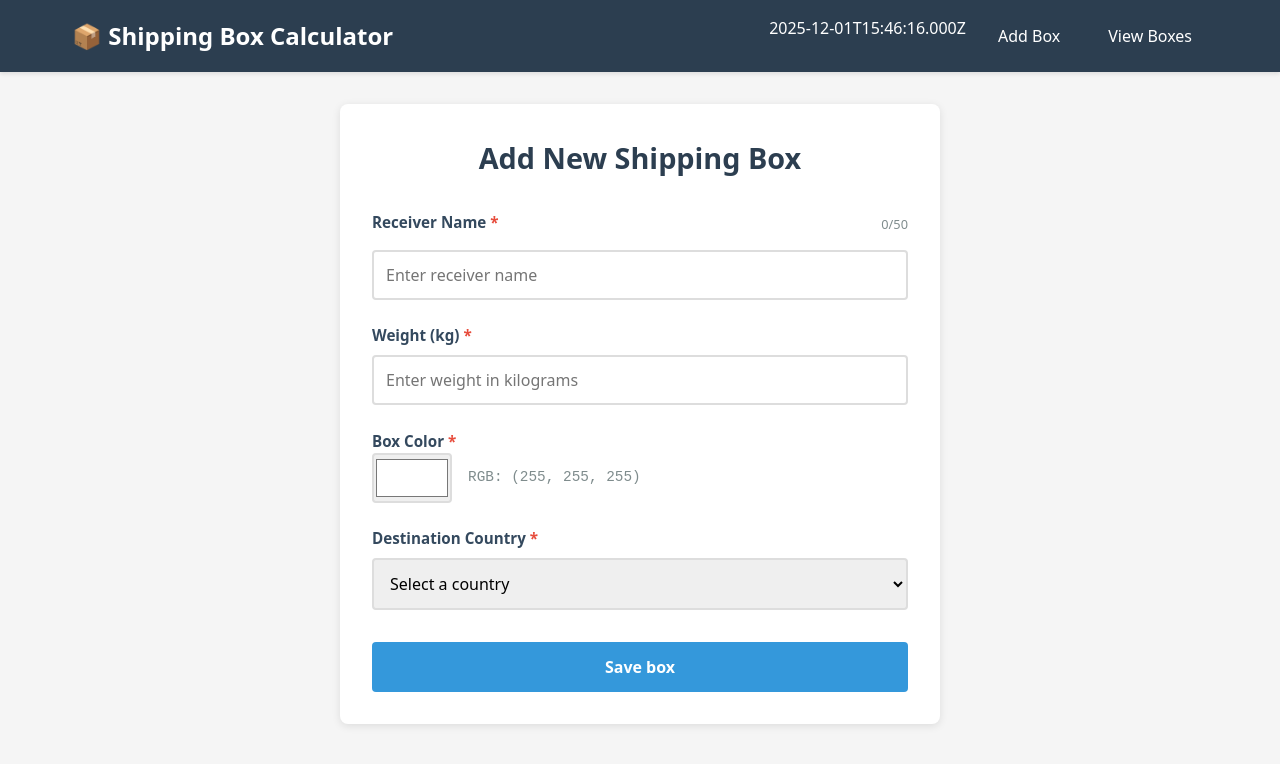
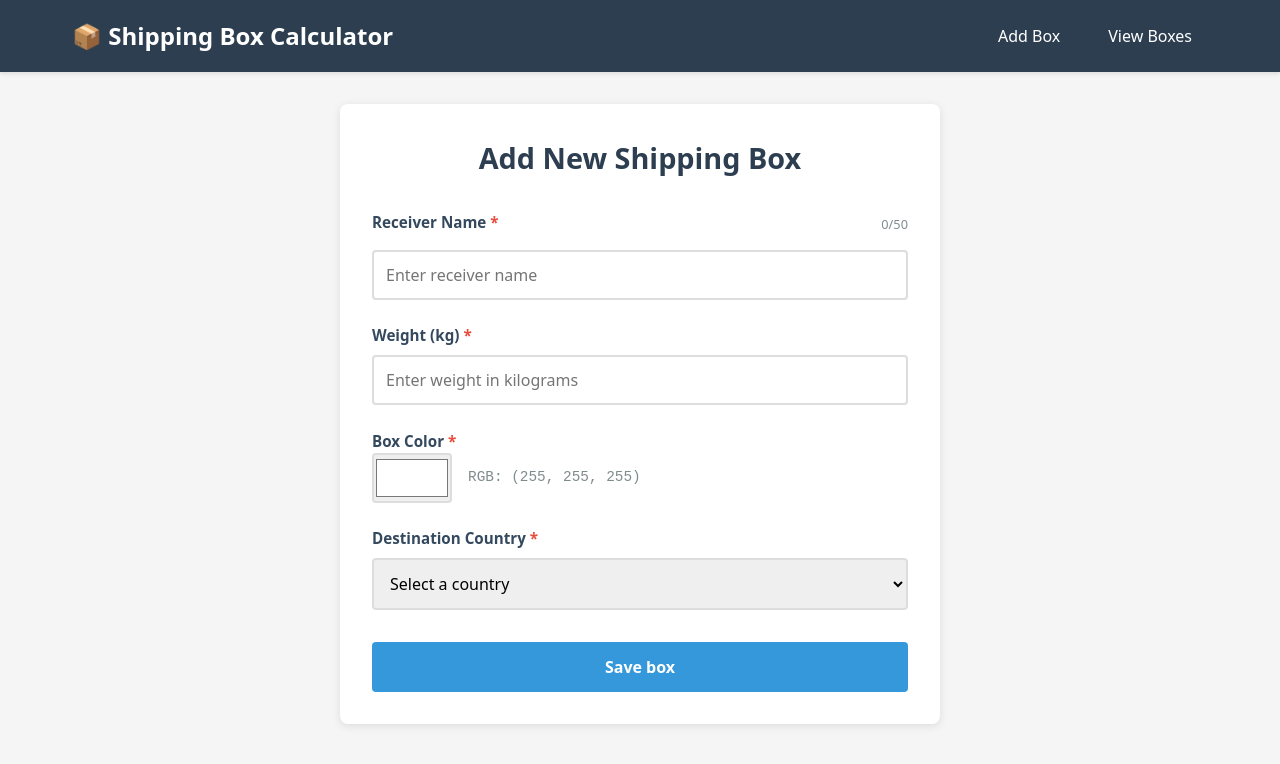
Before and after one commit to VanshikaAhuja3125/shippingBoxCalculator, a React (Vite) app: page / in a window 1280 px wide. Shown: the top 764 px of the page. Built offline with nearby package versions, Linux system fonts and the light colour scheme.

Commit message:
Remove current date display from NavBar component

```diff
--- a/src/components/NavBar/NavBar.jsx
+++ b/src/components/NavBar/NavBar.jsx
@@ -11,7 +11,6 @@ const Navbar = () => {
             <div className={styles.container}>
                 <h1 className={styles.logo}>📦 {config.appName}</h1>
                 <div className={styles.navLinks}>
-                    {new Date().toISOString()}
                     <Link
                         to="/shippingBoxCalculator/add"
                         className={`${styles.navLink} ${location.pathname === '/shippingBoxCalculator/add' || location.pathname === '/shippingBoxCalculator/' ? styles.active : ''}`}
```
